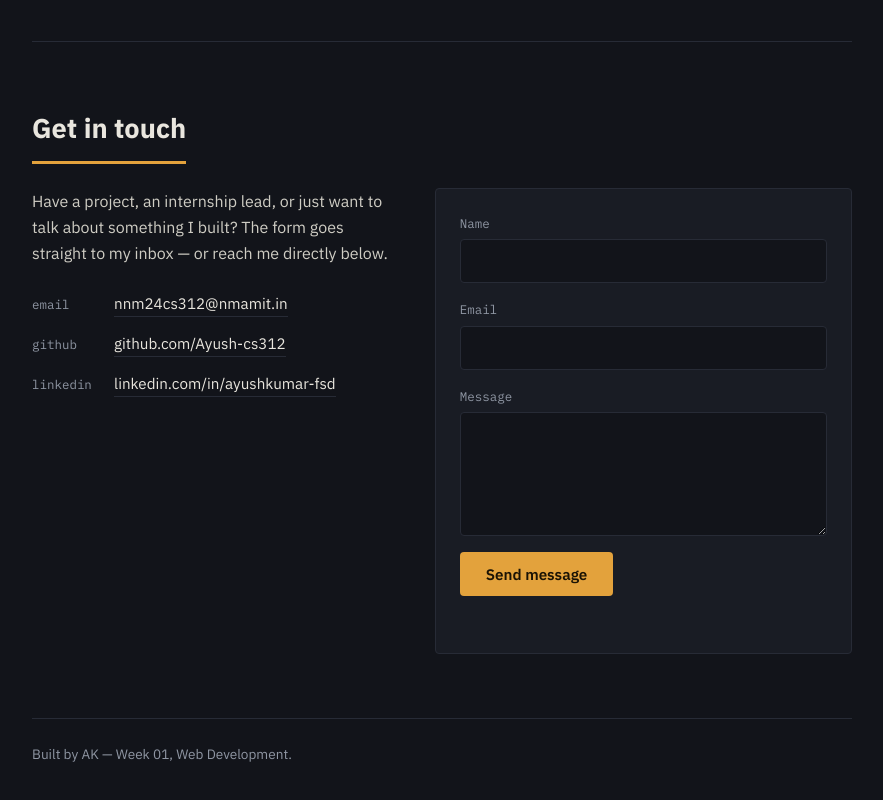
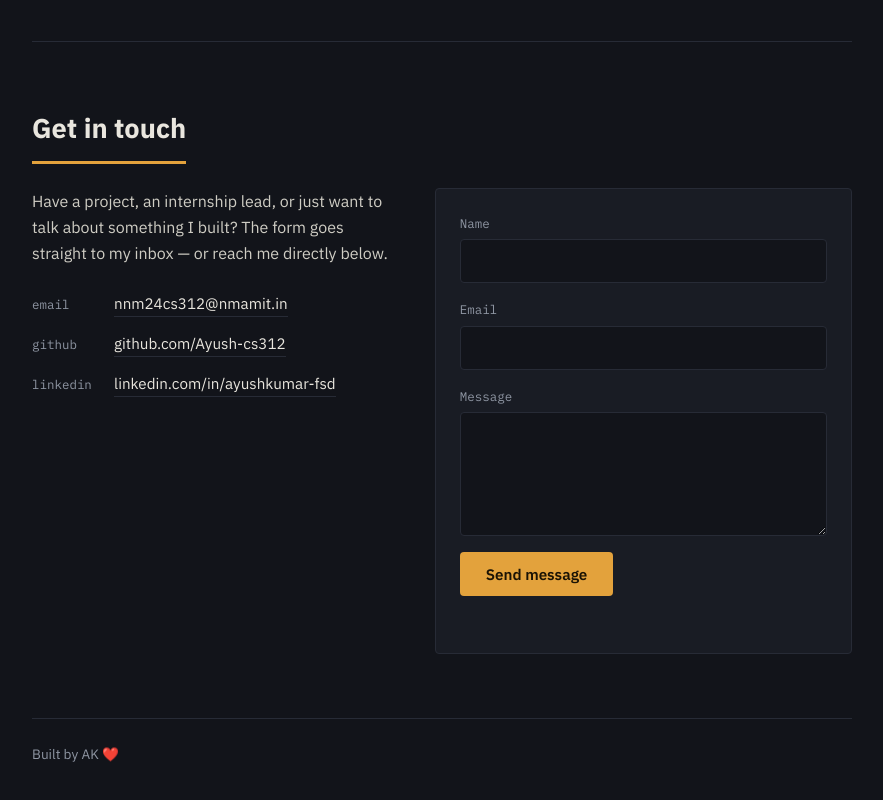
Before and after one commit to Ayush-cs312/Developer-Profile-, a plain HTML site: page index.html in a window 1280 px wide. Shown: the part 2299-3099 px from the top of the page, without its empty margins (238-1121 px from the left). Drawn offline with Linux system fonts and the light colour scheme.

Commit message:
Update index.html

```diff
--- a/index.html
+++ b/index.html
@@ -208,7 +208,7 @@
     </section>
 
     <footer class="footer">
-      <p>Built by AK — Week 01, Web Development.</p>
+      <p>Built by AK ❤️</p>
     </footer>
 
   </main>
```
